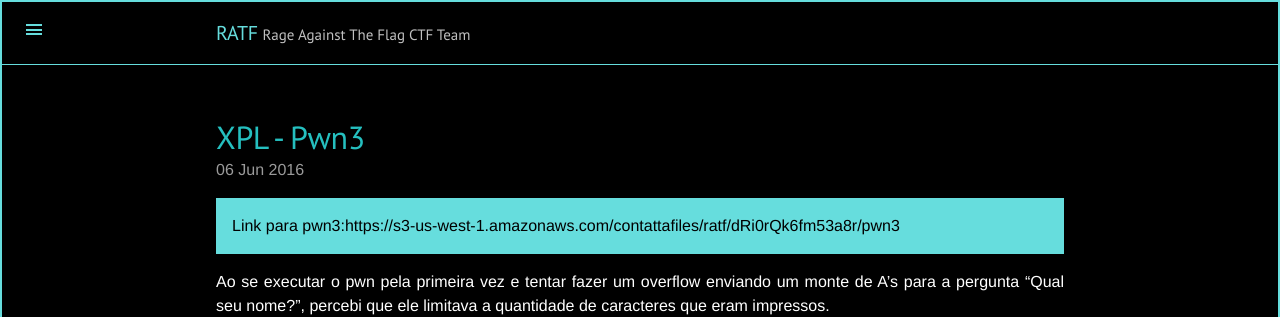
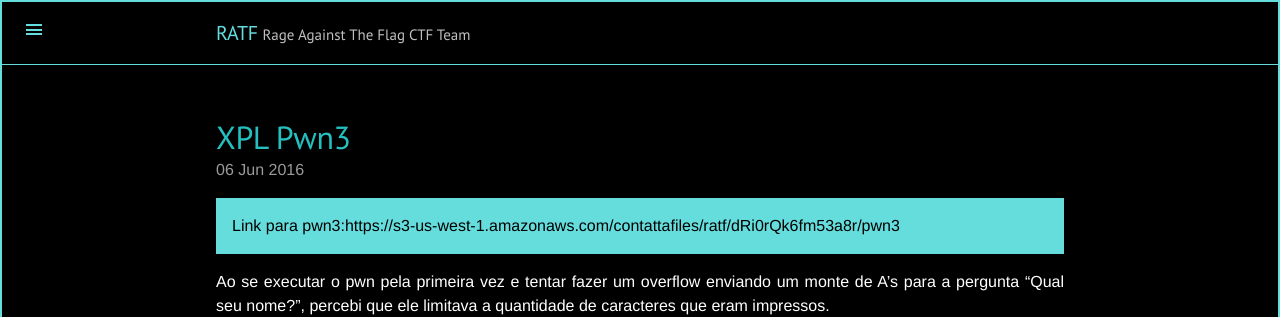
Before and after one commit to ratf/ratf.github.io, a Jekyll site: the page built from _posts/2016-06-06-pwn3-hackaflag.md, in a window 1280 px wide and 900 px high. Shown: the top 317 px of the window. Built offline with Jekyll 4.4.1, drawn with Linux system fonts in a browser that asks for light colours.

```diff
--- a/_posts/2016-06-06-pwn3-hackaflag.md
+++ b/_posts/2016-06-06-pwn3-hackaflag.md
@@ -1,6 +1,6 @@
 ---
 layout: post
-title: XPL - Pwn3
+title: XPL Pwn3
 categories:
   - Hackaflag_Aracaju
 published: true
```
